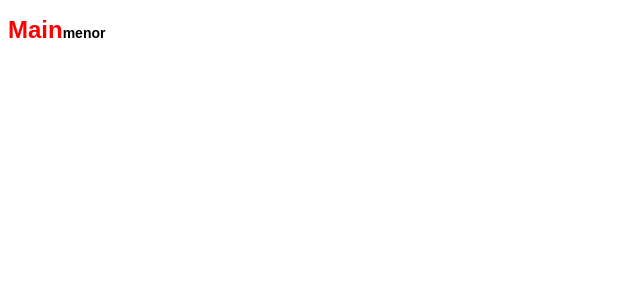
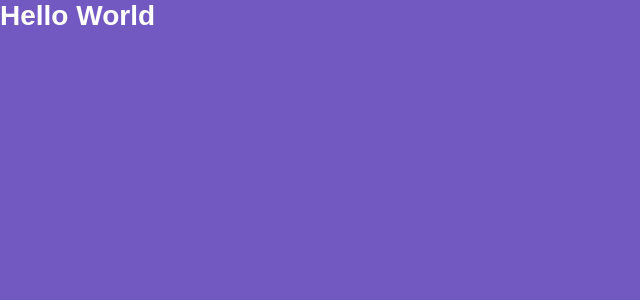
Before and after one commit to YuriMuniz/primeiro-projeto-com-reactjs, a React (Create React App) app: page / in a window 1280 px wide. Shown: the top 300 px of the page, without its empty margins (0-640 px from the left). Built offline with nearby package versions, Linux system fonts and the light colour scheme.

Commit message:
estilos globais

```diff
--- a/src/App.js
+++ b/src/App.js
@@ -1,9 +1,16 @@
 import React from 'react';
+
+import GlobalStyles from './styles/global';
 
 import Routes from './routes';
 
 function App() {
-    return <Routes />;
+    return (
+        <>
+            <Routes />
+            <GlobalStyles />
+        </>
+    );
 }
 
 export default App;
--- a/src/pages/Main/index.js
+++ b/src/pages/Main/index.js
@@ -3,10 +3,5 @@ import React from 'react';
 import { Title } from './styles';
 
 export default function Main() {
-    return (
-        <Title error>
-            Main
-            <small>menor</small>
-        </Title>
-    );
+    return <Title>Hello World</Title>;
 }
--- a/src/pages/Main/styles.js
+++ b/src/pages/Main/styles.js
@@ -1,12 +1,5 @@
 import styled from 'styled-components';
 
 export const Title = styled.h1`
-    font-size: 24px;
-    color: ${props => (props.error ? 'red' : '#7159c1')};
-    font-family: Arial, Helvetica, sans-serif;
-
-    small {
-        font-size: 14px;
-        color: #000;
-    }
+    color: #fff;
 `;
--- /dev/null
+++ b/src/styles/global.js
@@ -0,0 +1,36 @@
+import { createGlobalStyle } from 'styled-components';
+
+export default createGlobalStyle`
+ *{
+     margin: 0 ;
+     padding: 0;
+     outline: 0;
+     box-sizing: border-box;
+ }
+
+ html, body, #root {
+     min-height: 100%;
+
+ }
+
+ body {
+     background: #7159c1;
+     -webkit-font-smoothing : antialiased !important;
+
+ }
+
+
+ body, input, button {
+     color: #222;
+     font-size: 14px;
+     font-family: Arial, Helvetica, sans-serif
+
+ }
+
+ button {
+     cursor: pointer
+ }
+
+
+
+`;
```
